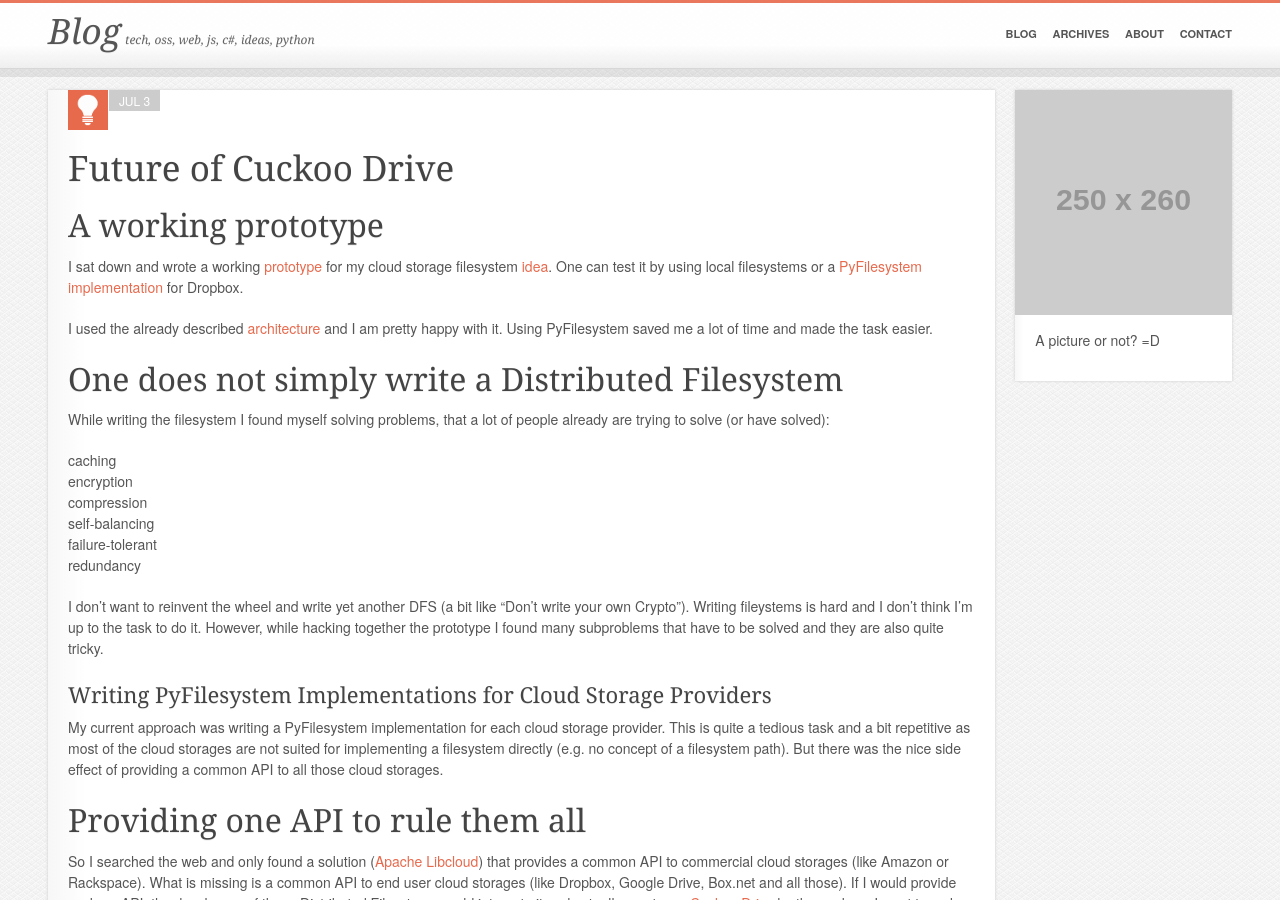
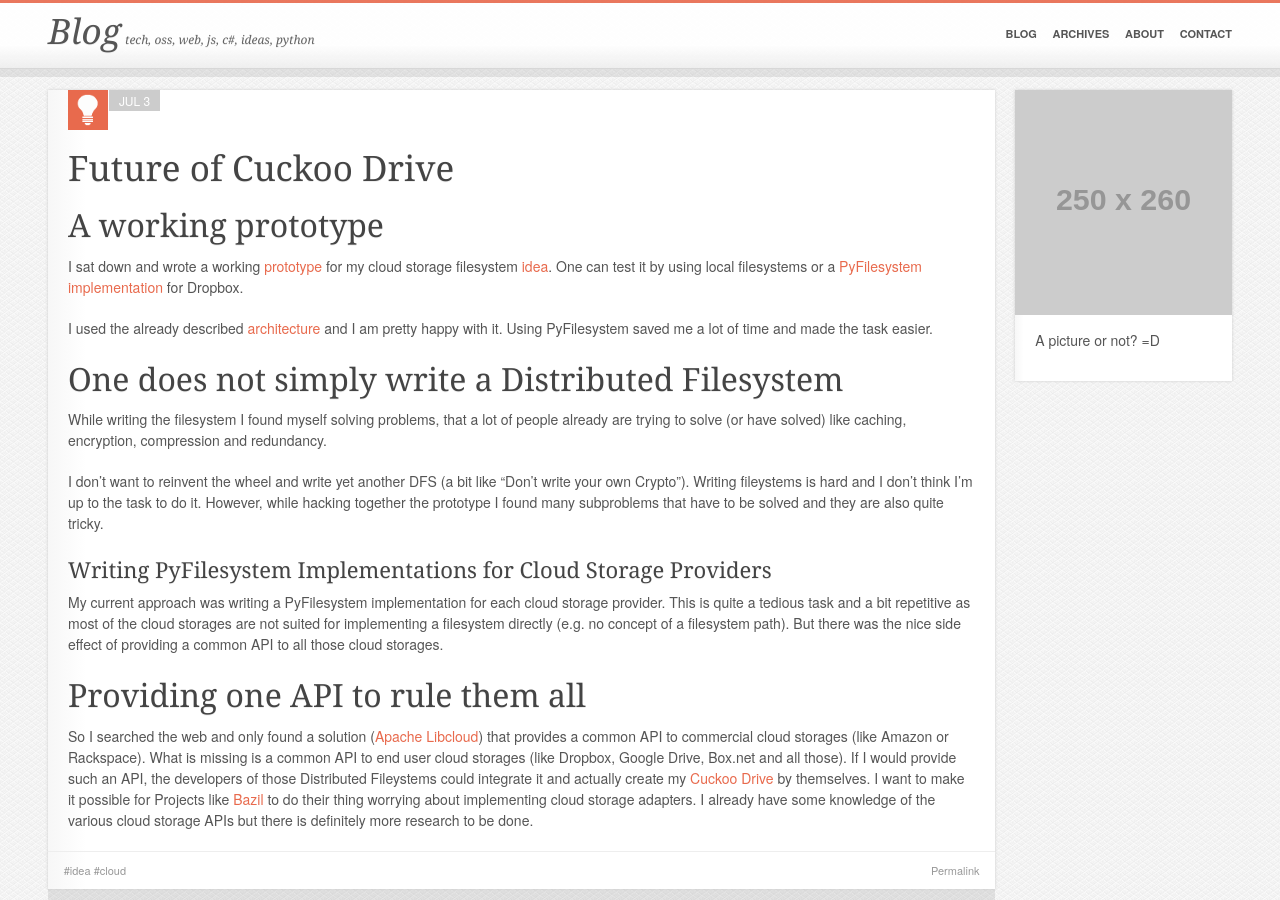
Before and after one commit to lukasmartinelli/lukasmartinelli.github.io, a Jekyll site: the page built from _posts/2014-07-03-future-of-cuckoodrive.md, in a window 1280 px wide and 900 px high. Built offline with Jekyll 4.4.1, drawn with Linux system fonts in a browser that asks for light colours; Markdown is read by kramdown in place of the engine named in the settings.

Commit message:
Removed listing entirely.

```diff
--- a/_posts/2014-07-03-future-of-cuckoodrive.md
+++ b/_posts/2014-07-03-future-of-cuckoodrive.md
@@ -24,13 +24,8 @@ time and made the task easier.
 
 ## One does not simply write a Distributed Filesystem
 While writing the filesystem I found myself solving problems, that a lot of
-people already are trying to solve (or have solved):
-- caching
-- encryption
-- compression
-- self-balancing
-- failure-tolerant
-- redundancy
+people already are trying to solve (or have solved) like caching,
+encryption, compression and redundancy.
 
 I don't want to reinvent the wheel and write yet another DFS (a bit like "Don't
 write your own Crypto"). Writing fileystems is hard and I don't think I'm up to
```
